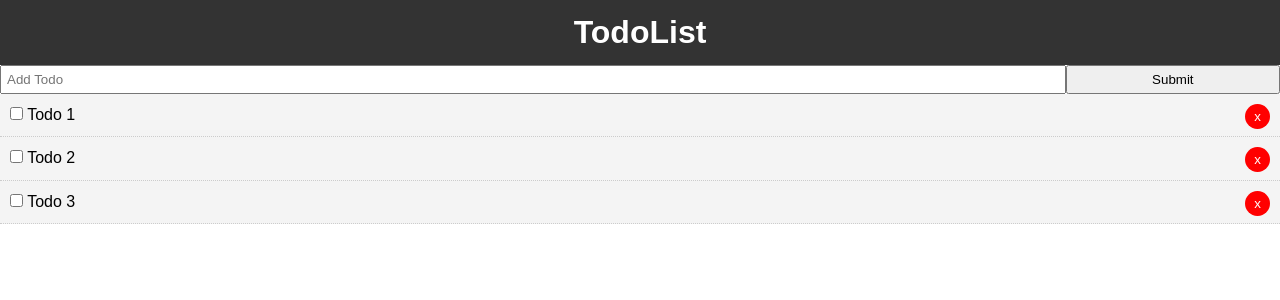
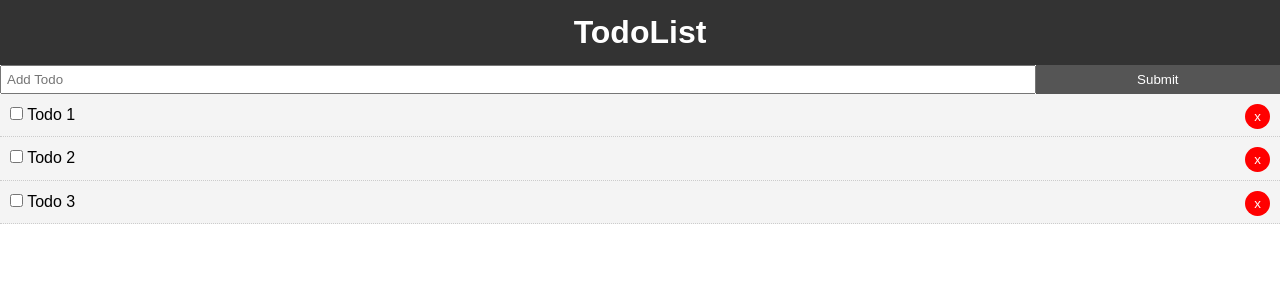
Before and after one commit to sarahpaz/todo-app, a Vue app: page / in a window 1280 px wide. Shown: the top 300 px of the page. Built offline with nearby package versions, Linux system fonts and the light colour scheme.

Commit message:
add submit button styling

```diff
--- a/src/App.vue
+++ b/src/App.vue
@@ -58,4 +58,16 @@ body {
   font-family: Arial, Helvetica, sans-serif;
   line-height: 1.4;
 }
+
+.btn {
+  display: inline-block;
+  border: none;
+  background: #555;
+  color: #fff;
+  padding: 7px 20px;
+  cursor: pointer;
+}
+.btn:hover {
+  background: #666;
+}
 </style>
```
